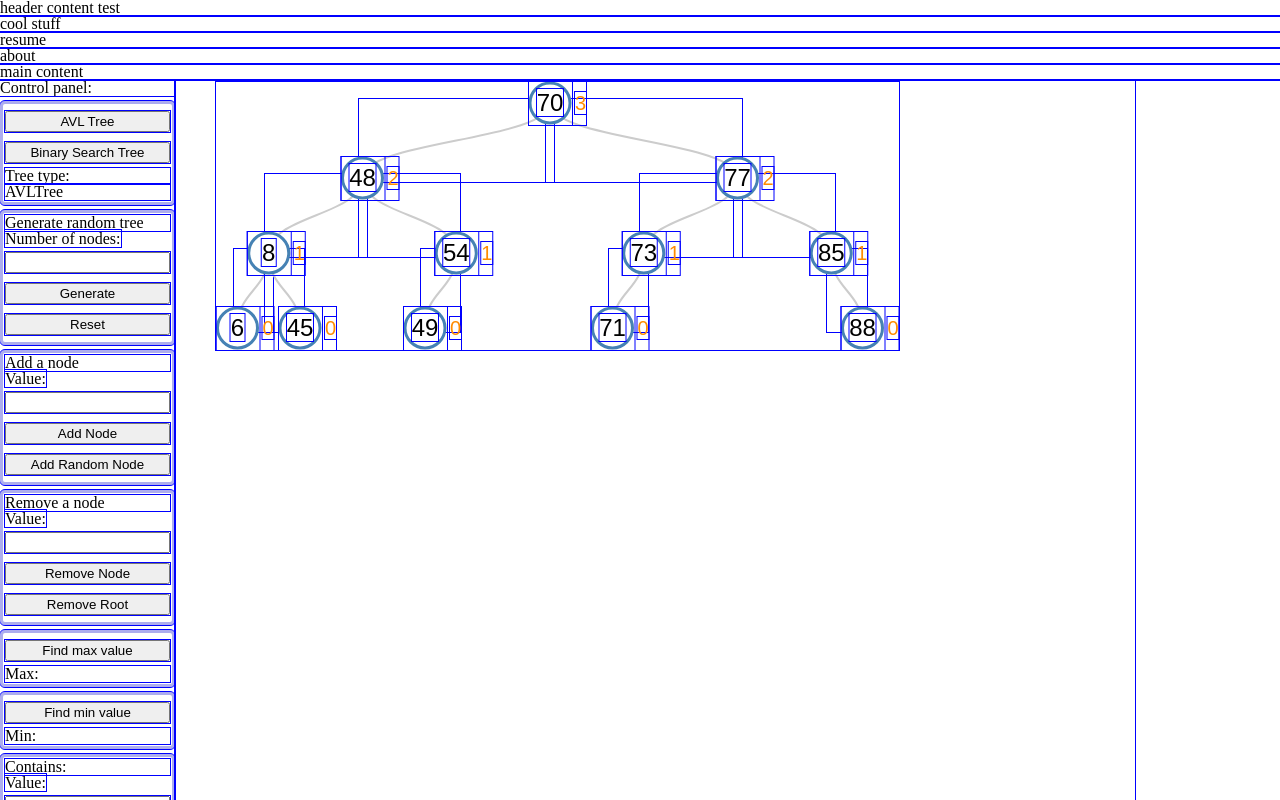
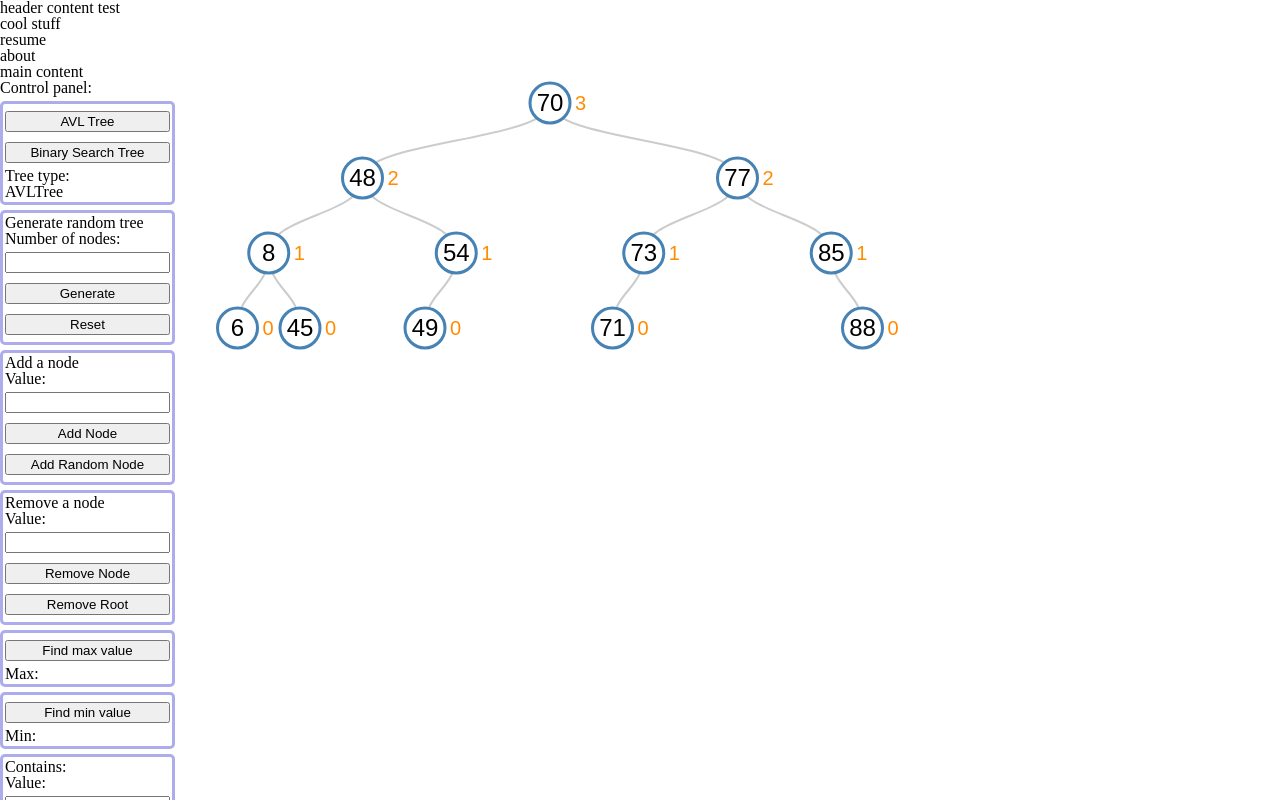
Before and after one commit to asdFletcher/portfolio, a React (Create React App) app: page / in a window 1280 px wide. Shown: the top 800 px of the page. Built offline with nearby package versions, Linux system fonts and the light colour scheme.

Commit message:
cleanup of css

```diff
--- a/src/styles/base.css
+++ b/src/styles/base.css
@@ -1,9 +1,9 @@
 * {
-  outline: 1px solid blue !important;
+  /* outline: 1px solid blue !important; */
 }
 
 .treegraph-container {
-  outline: 1px solid red;
+  /* outline: 1px solid red; */
   display: flex;
   width: 100%;
 }
@@ -20,5 +20,5 @@ g text:nth-of-type(2){
 main {
   width: 100%;
   max-width: 1280px;
-  outline: 1px solid black;
+  /* outline: 1px solid black; */
 }
```
